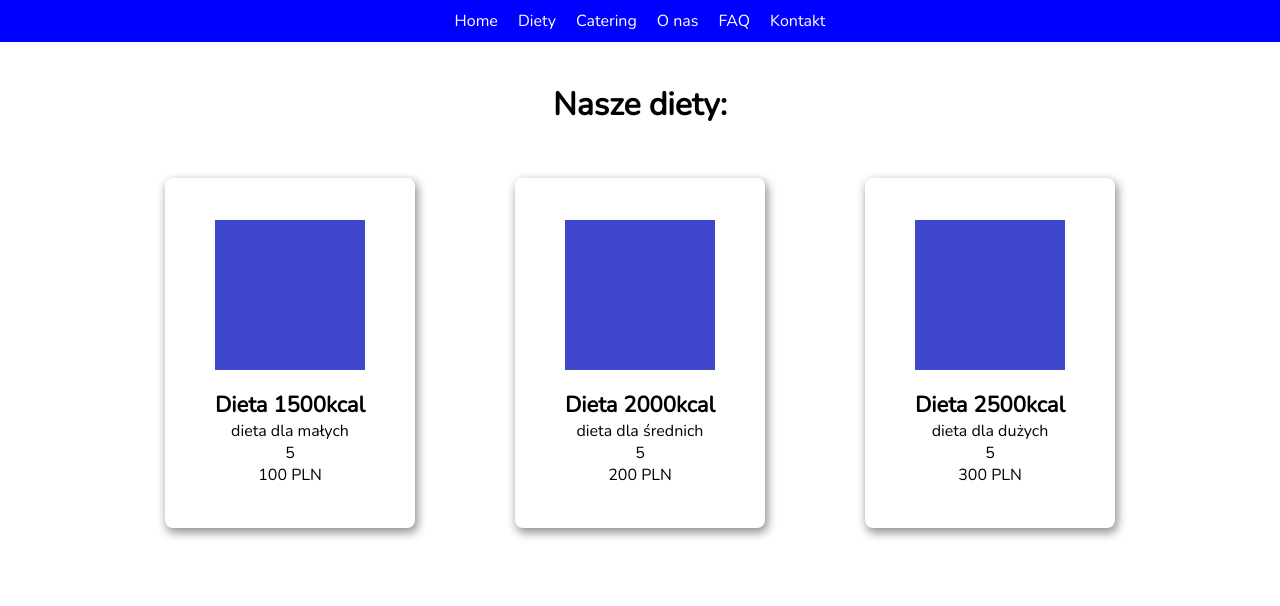
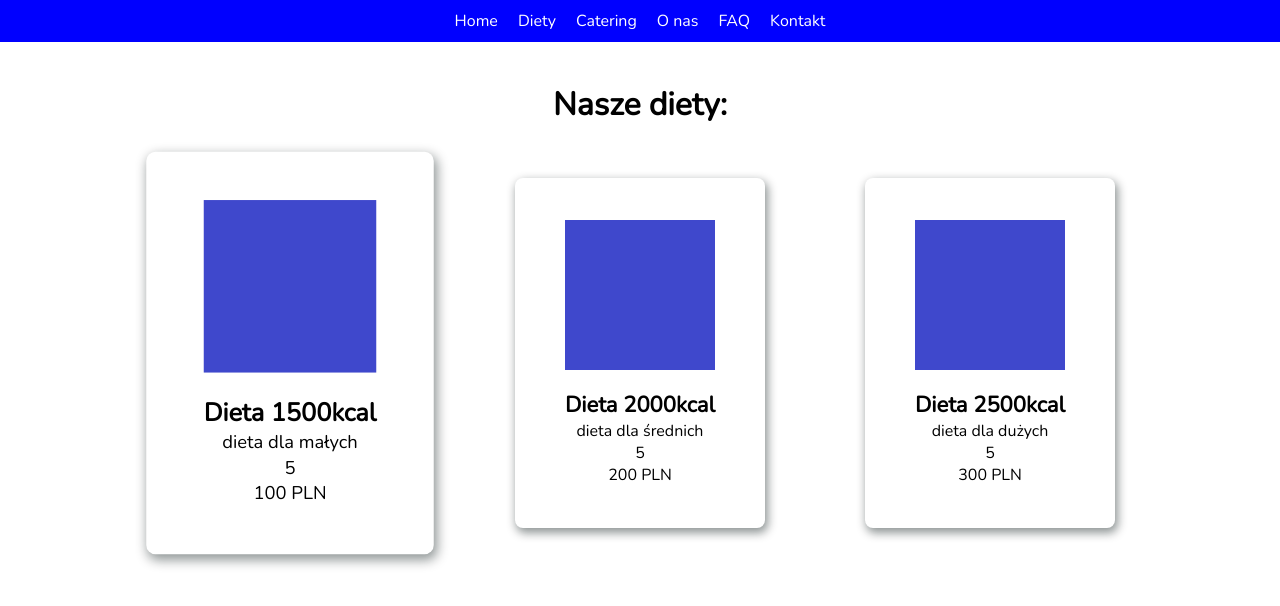
Before and after one commit to lobarzanek/vue-catering-web, a Vue app: page /diet in a window 1280 px wide. In both pictures the pointer is over the element 290 px from the left and 352 px from the top of the page. Shown: the top 606 px of the page. Built offline with nearby package versions, Linux system fonts and the light colour scheme.

Commit message:
added animation to DietCard

```diff
--- a/src/components/content/dietpage/DietCard.vue
+++ b/src/components/content/dietpage/DietCard.vue
@@ -48,6 +48,11 @@ defineProps({
   border-radius: 8px;
   box-shadow: 2px 4px 10px 1px #01111170;
   overflow: hidden;
+  transition: all .3s ease-in-out;
+
+  &:hover{
+    transform: scale(1.15);
+  }
 
   .card-img {
     margin-bottom: 20px;
```
